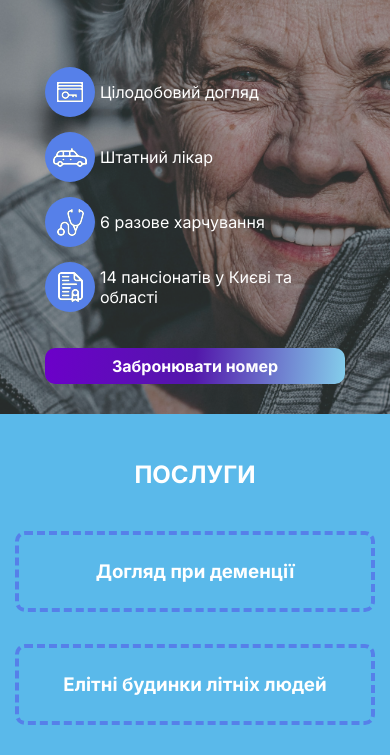
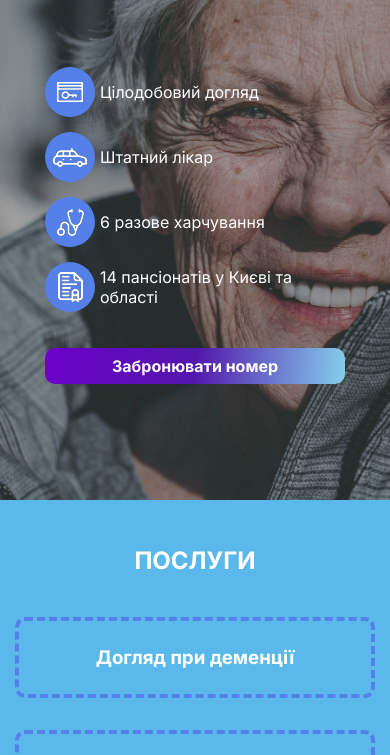
Before and after one commit to BestGak/oldpeople, a plain HTML site: page index.html in a window 390 px wide. Shown: the part 344-1099 px from the top of the page. Drawn offline with Linux system fonts and the light colour scheme.

Commit message:
change height main screen

```diff
--- a/assets/style/_main.scss
+++ b/assets/style/_main.scss
@@ -1,7 +1,10 @@
 .main{
-
+    min-height: calc(100vh - 168px);
     background: url(../images/ravi-patel-VMGAbeeJTKo-unsplash.jpg) center center / cover no-repeat;
     position: relative;
+    @media screen and (max-width: 550px) {
+        min-height: calc(100vh - 171px);
+    }
     &:before{
         z-index: 0;
         opacity: .5;
```
Also changed, not shown: assets/style/style.css, 1 other file.
